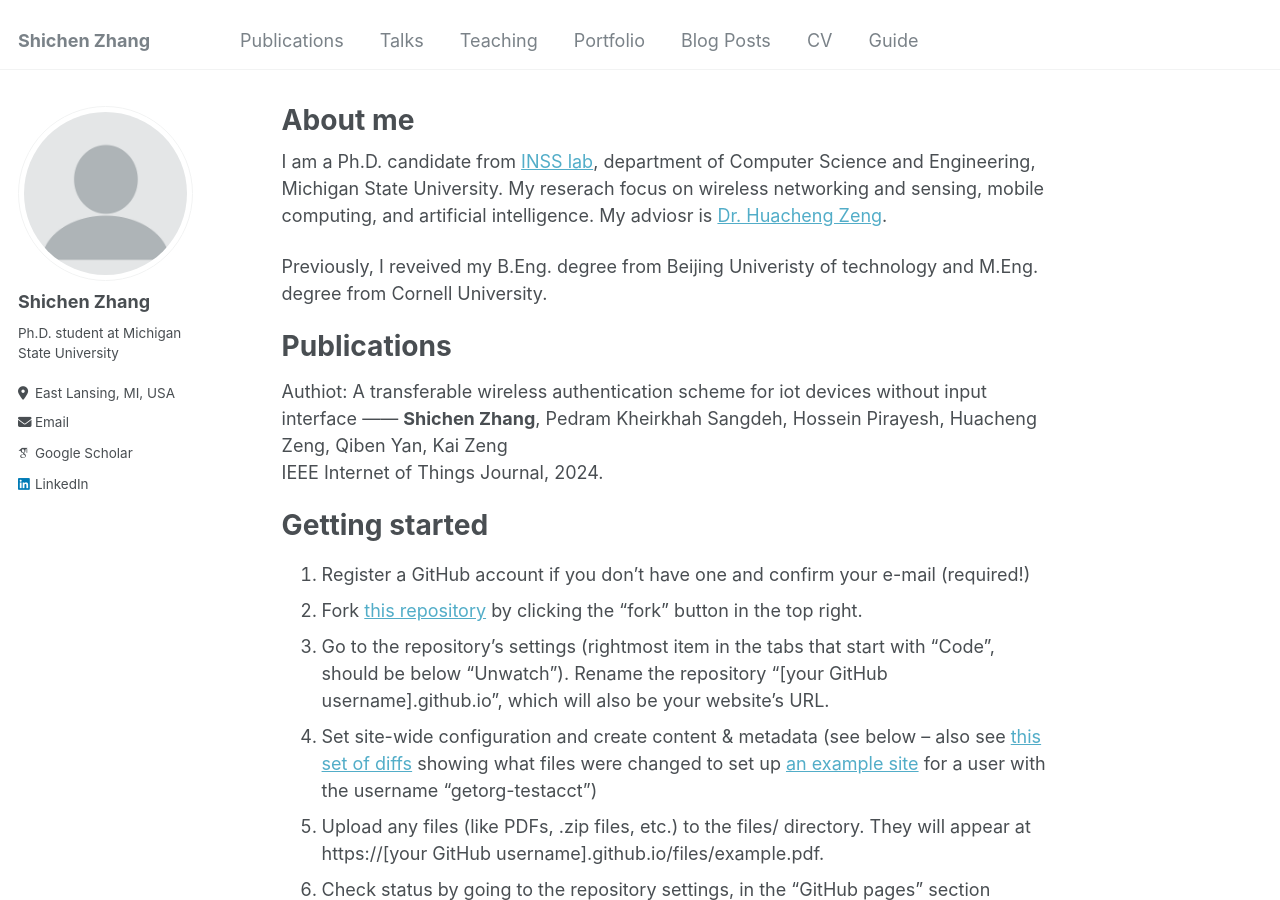
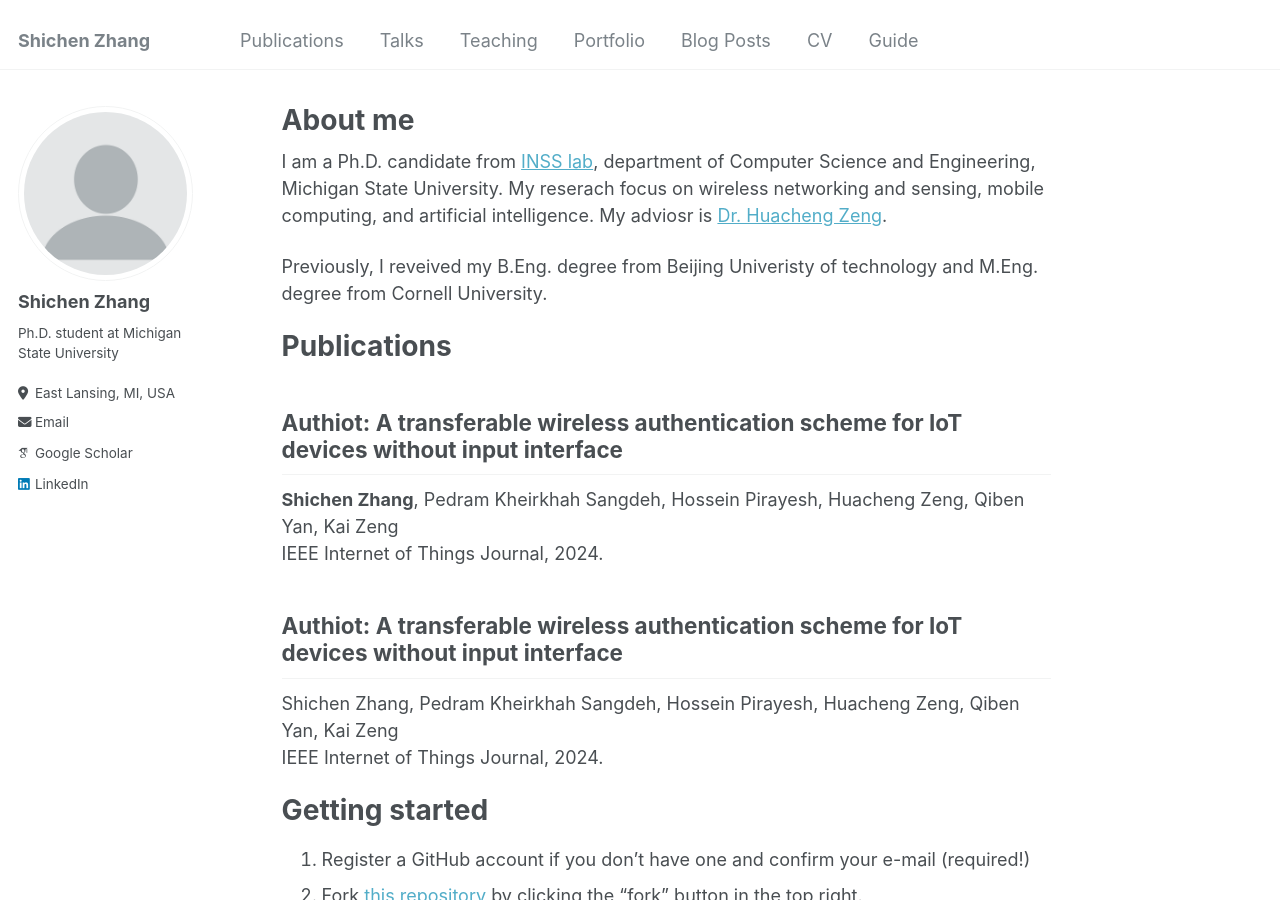
Before and after one commit to sczhang6/sczhang6.github.io, a Jekyll site: the page built from _pages/about.md, in a window 1280 px wide and 900 px high. Built offline with Jekyll 4.4.1, drawn with Linux system fonts in a browser that asks for light colours; some web fonts are replaced.

Commit message:
pub update

```diff
--- a/_pages/about.md
+++ b/_pages/about.md
@@ -13,9 +13,15 @@ Previously, I reveived my B.Eng. degree from Beijing Univeristy of technology an
 
 Publications
 ======
-Authiot: A transferable wireless authentication scheme for iot devices without input interface
+
+Authiot: A transferable wireless authentication scheme for IoT devices without input interface
 ------
 **Shichen Zhang**, Pedram Kheirkhah Sangdeh, Hossein Pirayesh, Huacheng Zeng, Qiben Yan, Kai Zeng
+IEEE Internet of Things Journal, 2024.
+
+Authiot: A transferable wireless authentication scheme for IoT devices without input interface
+------
+Shichen Zhang, Pedram Kheirkhah Sangdeh, Hossein Pirayesh, Huacheng Zeng, Qiben Yan, Kai Zeng
 IEEE Internet of Things Journal, 2024.
 
 
```
